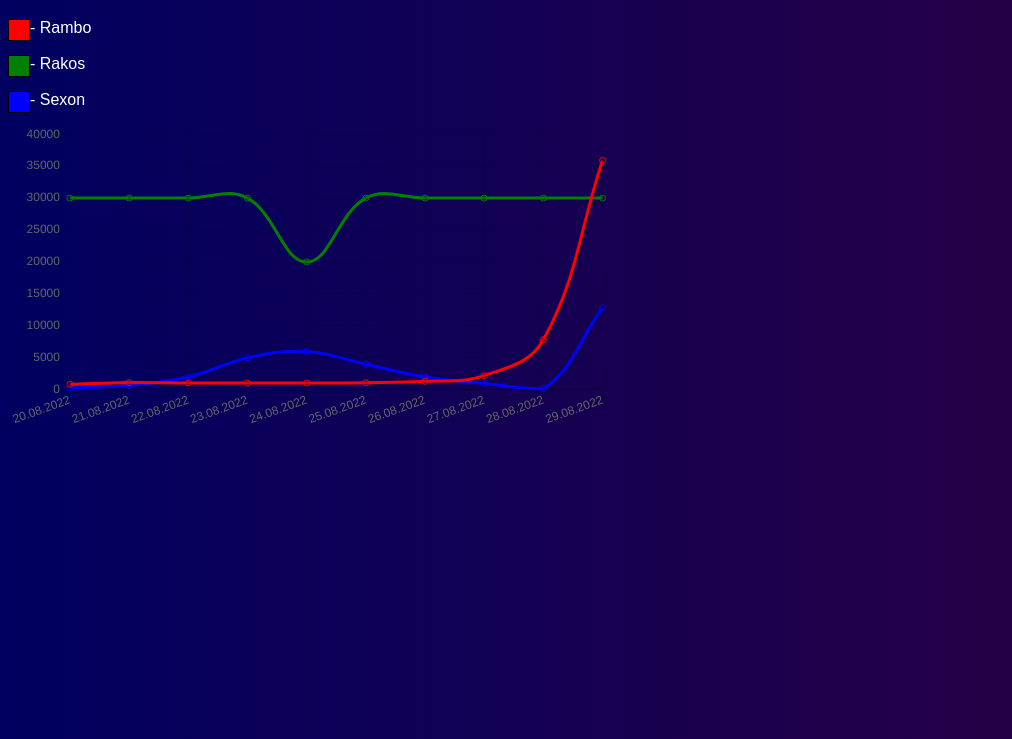
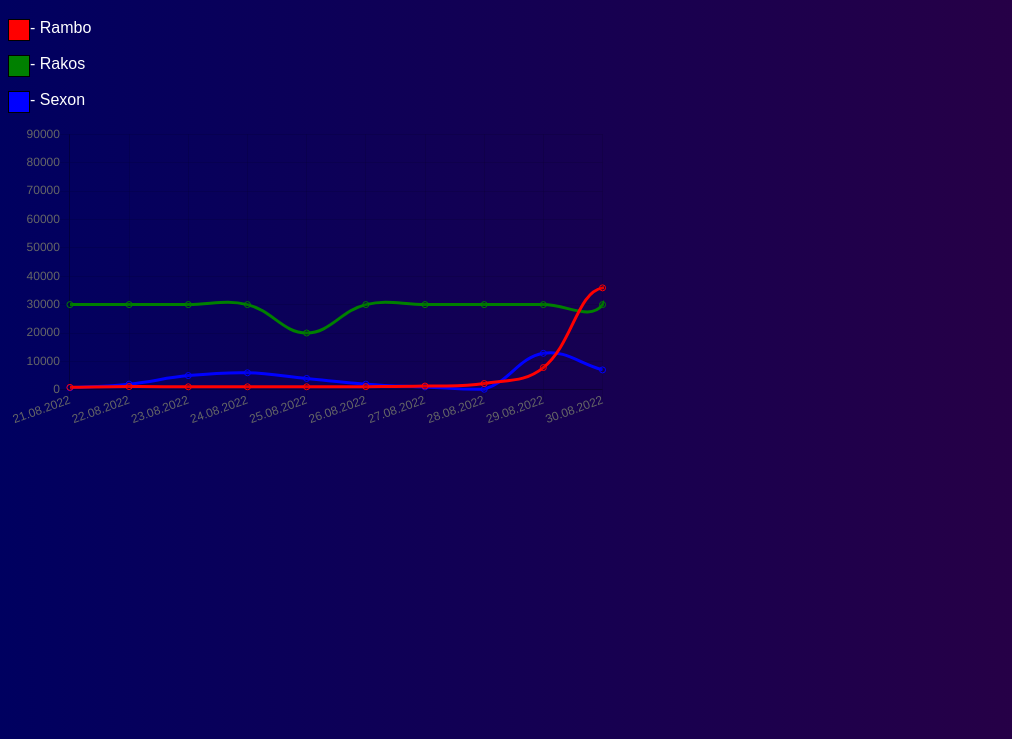
Before and after one commit to rzabakiddo/uposie, a plain HTML site: page index.html in a window 1280 px wide. Shown: the part 61-800 px from the top of the page, without its empty margins (0-1012 px from the left). Drawn offline with nearby package versions, Linux system fonts and the light colour scheme.

Commit message:
Update index.html

```diff
--- a/index.html
+++ b/index.html
@@ -44,21 +44,21 @@ body {
 <canvas id="myChart" style="width:100%;max-width:600px"></canvas>
 
 <script>
-var xValues = ["20.08.2022","21.08.2022","22.08.2022","23.08.2022","24.08.2022","25.08.2022","26.08.2022","27.08.2022","28.08.2022","29.08.2022"];
+var xValues = ["21.08.2022","22.08.2022","23.08.2022","24.08.2022","25.08.2022","26.08.2022","27.08.2022","28.08.2022","29.08.2022","30.08.2022"];
 new Chart("myChart", {
   type: "line",
   data: {
     labels: xValues,
     datasets: [{
-      data: [860,1140,1060,1060,1070,1110,1330,2210,7830,35894],
+      data: [860,1140,1060,1060,1070,1110,1330,2210,7830,35894,14952],
       borderColor: "red",
       fill: false
     }, {
-      data: [30000,30000,30000,30000,20000,30000,30000,30000,30000,30000],
+      data: [30000,30000,30000,30000,20000,30000,30000,30000,30000,30000,85939],
       borderColor: "green",
       fill: false
     }, {
-      data: [300,700,2000,5000,6000,4000,2000,1000,200,12843],
+      data: [700,2000,5000,6000,4000,2000,1000,200,12843,7000],
       borderColor: "blue",
       fill: false
     }]
```
